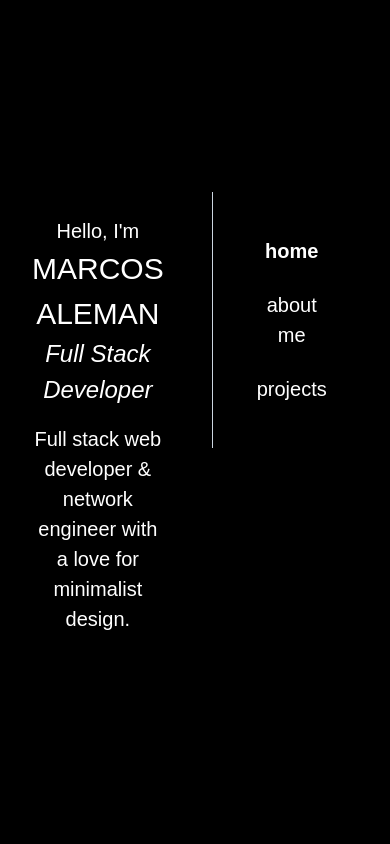
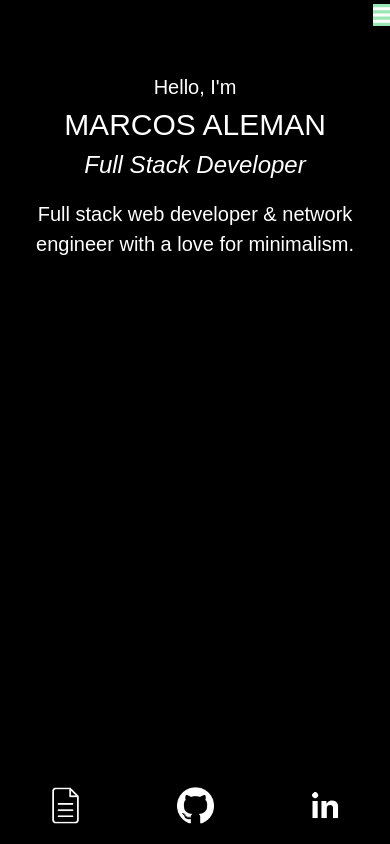
Before and after one commit to EruditeCoder/portfolio, a React (Create React App) app: page / in a window 390 px wide. Built offline with nearby package versions, Linux system fonts and the light colour scheme.

Commit message:
Made website responsive and added a hamburger menu

```diff
--- a/package.json
+++ b/package.json
@@ -3,6 +3,9 @@
   "version": "0.1.0",
   "private": true,
   "dependencies": {
+    "@fortawesome/fontawesome-svg-core": "^1.2.31",
+    "@fortawesome/free-solid-svg-icons": "^5.15.0",
+    "@fortawesome/react-fontawesome": "^0.1.11",
     "@testing-library/jest-dom": "^4.2.4",
     "@testing-library/react": "^9.5.0",
     "@testing-library/user-event": "^7.2.1",
@@ -11,6 +14,7 @@
     "react-dom": "^16.13.1",
     "react-router-dom": "^5.2.0",
     "react-scripts": "3.4.3",
+    "react-spring": "^8.0.27",
     "tailwindcss": "^1.8.10"
   },
   "scripts": {
--- a/src/App.js
+++ b/src/App.js
@@ -4,55 +4,72 @@ import About from './Views/About'
 import Projects from './Views/Projects'
 import List from './Components/List'
 import Links from './Components/Links'
+import Menu from './Components/Menu'
 import {
     BrowserRouter as Router,
     Switch,
     Route
 } from 'react-router-dom'
 
-function App() {
+const App = () => {
     return (
-        <div className="mt-48 text-white">
+        <main>
+
+            <div className="text-white min-h-screen md:min-h-0 flex flex-col md:flex-row">
                 <Router>
-                <div className="px-2">
+                    <div className="px-2 pt-12 md:pt-0 md:mt-48 flex-grow">
 
-                    <div className="flex h-64">
+                        <div className="flex flex-col md:flex-row md:h-64">
 
                             {/* Dynamic content */}
-                        <div className="w-6/12 p-6">
+                            <div className="w-full md:w-6/12 p-6">
                                 <Switch>
+
                                     <Route exact path="/">
-                                    <Home />
+                                        <Home/>
                                     </Route>
+
                                     <Route exact path="/about-me">
                                         <About />
                                     </Route>
+
                                     <Route exact path="/projects">
                                         <Projects />
                                     </Route>
+
                                 </Switch>
                             </div>
 
                             {/* Divider */}
-                        <div className="bg-gray-400 w-px mx-6 h-full justify-center">
+                            <div className="bg-gray-400 w-px mx-6 h-full hidden md:block">
                                 &nbsp;
                             </div>
 
                             {/* List */}
-                        <div className="w-5/12 p-5 mr-12">
-                            <List />
+                            <div className="w-5/12 p-5 mr-12 hidden md:block">
+                                <List/>
                             </div>
 
                             {/* Links */}
-                        <div>
+                            <div className="hidden md:block">
                                 <Links />
                             </div>
 
                         </div>
 
                     </div>
+
+                <div className="mb-5 md:hidden">
+                    <Links />
+                </div>
+
+                <div class="md:hidden fixed top-0 right-0">
+                    <Menu />
+                </div>
                 </Router>
             </div>
+
+        </main>
     )
 }
 
--- a/src/Components/Links.js
+++ b/src/Components/Links.js
@@ -2,7 +2,7 @@ import React from 'react'
 
 const Links = () => {
     return (
-        <div className="flex flex-col justify-between h-full pt-8 pb-8">
+        <div className="flex md:flex-col justify-around md:h-full md:pt-8 md:pb-8">
 
             {/* Resume */}
             <a href="./docs/Resume.pdf">
--- a/src/Components/List.js
+++ b/src/Components/List.js
@@ -5,6 +5,7 @@ import {
 import { useHistory } from 'react-router-dom'
 
 const List = () => {
+
     const history = useHistory()
 
     const [home, setHome] = useState("home")
--- /dev/null
+++ b/src/Components/Menu.js
@@ -0,0 +1,80 @@
+import React, { useState } from 'react'
+import { FontAwesomeIcon } from '@fortawesome/react-fontawesome'
+import { faBars } from '@fortawesome/free-solid-svg-icons'
+import { useTransition, animated } from 'react-spring'
+import { Link } from 'react-router-dom'
+
+
+const Menu = () => {
+    const [showMenu, setShowMenu] = useState(false)
+
+    const maskTransitions = useTransition(showMenu, null, {
+        from: { position:'absolute', opacitity: 0 },
+        enter: { opacity: 1},
+        leave: { opacity:0},
+    })
+
+    const menuTransitions = useTransition(showMenu, null, {
+        from: { opacity: 0, transform: 'translateX(-100%)' },
+        enter: { opacity: 1, transform: 'translateX(0%)'},
+        leave: { opacity: 0, transform: 'translateX(-100%)'},
+    })
+
+    return (
+        <nav>
+            <span className="text-xl bg-green-300">
+                <FontAwesomeIcon
+                    icon={faBars}
+                    onClick={() => setShowMenu(!showMenu)}
+                />
+            </span>
+
+            {maskTransitions.map(({ item, key, props }) =>
+                item &&
+                <animated.div
+                    key={key}
+                    style={props}
+                    className="bg-black-t-50 fixed top-0 left-0 w-full h-full z-50"
+                    onClick={() => setShowMenu(false)}
+                >
+                </animated.div>
+            )}
+
+            {menuTransitions.map(({ item, key, props }) =>
+                item &&
+                <animated.div
+                    key={key}
+                    style={props}
+                    className="fixed bg-white top-0 left-0 w-2/5 h-full z-50 shadow"
+                >
+                    <div>
+                        <div className="font-bold py-3">
+                            Main Menu
+                        </div>
+                        <ul className="text-xl text-center flex flex-col justify-between h-full pt-6 pb-6">
+                            <li>
+                                <Link to="/">
+                                    home
+                                </Link>
+                            </li>
+                            <li>
+                                <Link to="/about-me">
+                                    about
+                                </Link>
+                            </li>
+                            <li>
+                                <Link to="/projects">
+                                    projects
+                                </Link>
+                            </li>
+                        </ul>
+                    </div>
+
+                </animated.div>
+            )}
+
+        </nav>
+    )
+}
+
+export default Menu
--- a/src/Views/Home.js
+++ b/src/Views/Home.js
@@ -7,7 +7,7 @@ const Home = () => {
             <h1 className="text-3xl"> MARCOS ALEMAN </h1>
             <h2 className="text-2xl italic"> Full Stack Developer </h2>
             <p className="text-xl pt-4"> Full stack web developer & network engineer
-            with a love for minimalist design.
+            with a love for minimalism.
             </p>
         </div>
     )
```
Also changed, not shown: src/Components/List.sync-conflict-20200929-194505-QTYGZKA.js (deleted, +0 -28 lines), src/Components/ListToggle.js (+43 -7 lines), 2 other files (tests, documents, lock files or other folders). Lines whose indentation alone changed are shown as unchanged.
